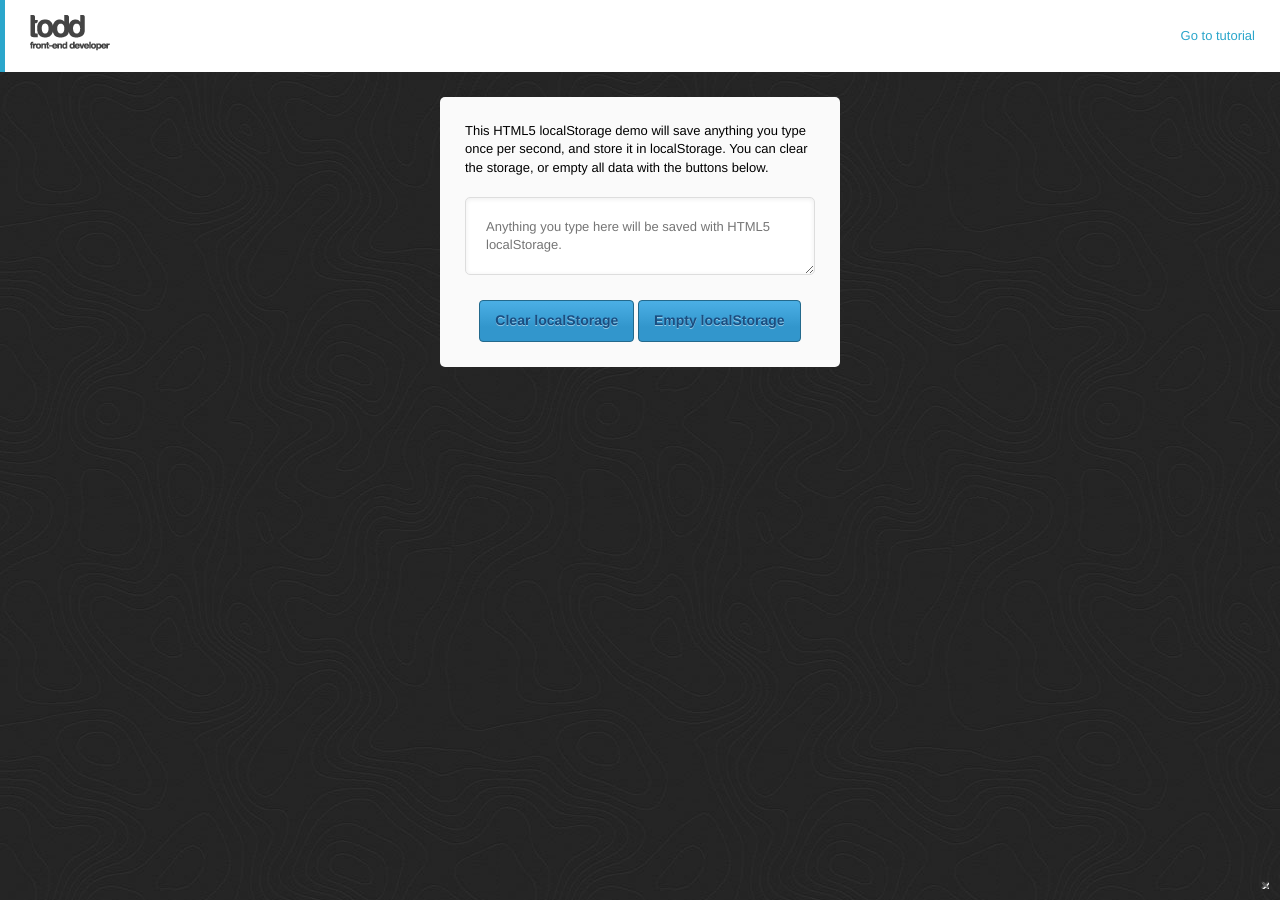
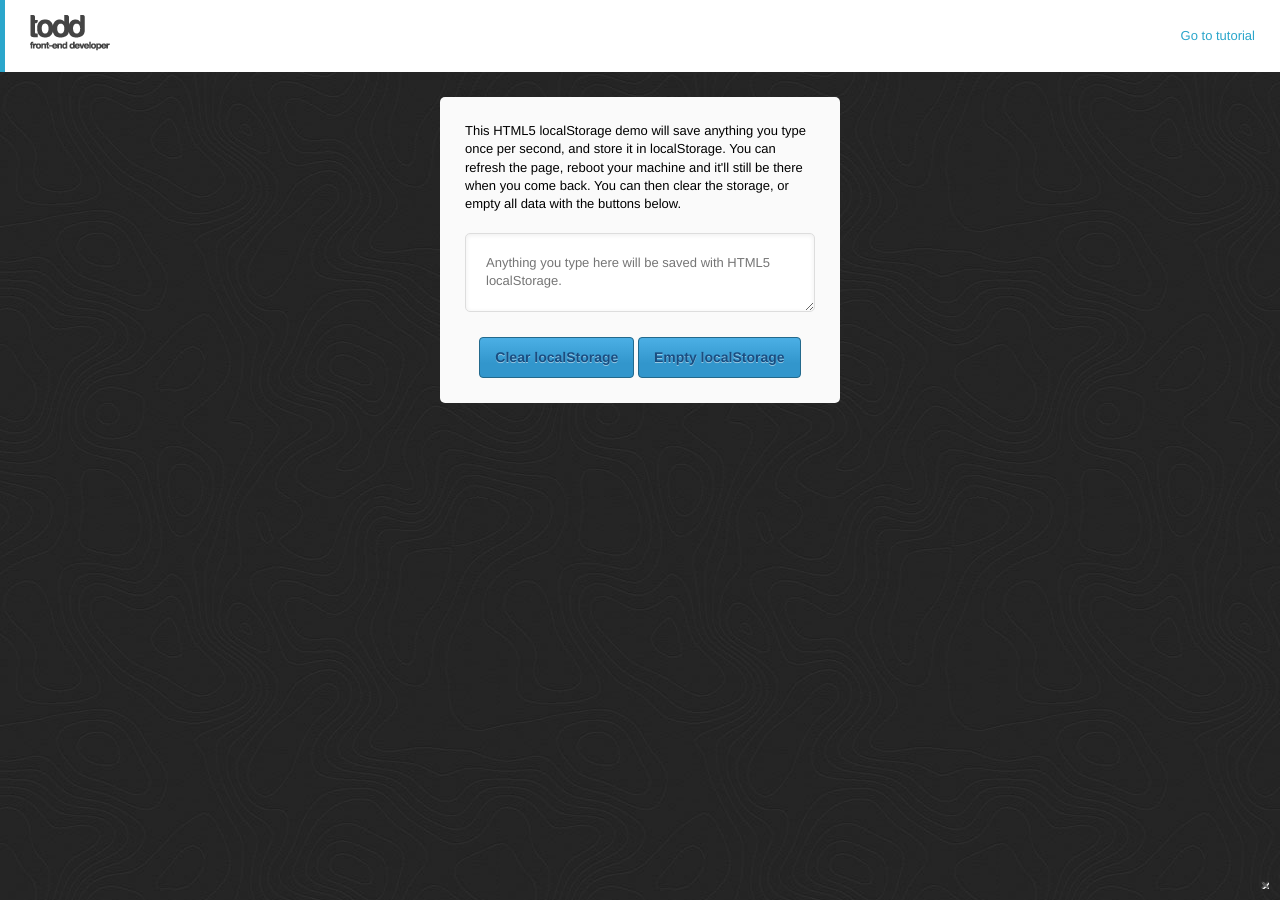
Before and after one commit to lechoo/toddmotto.github.com, a Jekyll site: the page labs/html5-local-storage/index.html, which Jekyll copies as it is, in a window 1280 px wide. Built offline with Jekyll 4.4.1, drawn with Linux system fonts in a browser that asks for light colours; Markdown is read by kramdown in place of the engine named in the settings; comment, search, counter and statistics services are not loaded.

Commit message:
Change wording

```diff
--- a/labs/html5-local-storage/index.html
+++ b/labs/html5-local-storage/index.html
@@ -27,7 +27,8 @@
 				<div id="localstorage">
 					<p class="intro">
 						This HTML5 localStorage demo will save anything you type once per second, and store it in localStorage.
-						You can clear the storage, or empty all data with the buttons below.
+						You can refresh the page, reboot your machine and it'll still be there when you come back.
+						You can then clear the storage, or empty all data with the buttons below.
 					</p>
 					<textarea class="localstorage" placeholder="Anything you type here will be saved with HTML5 localStorage." autofocus></textarea>
 					<button class="clear">Clear localStorage</button>
```
Also changed, not shown: 1 other file.
